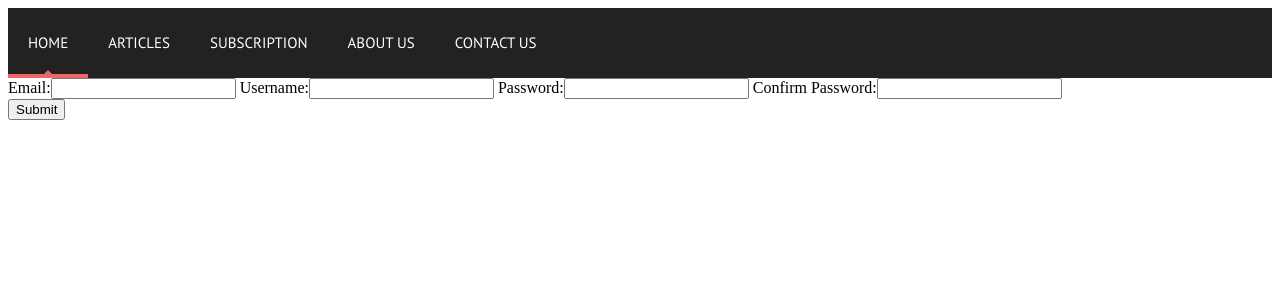
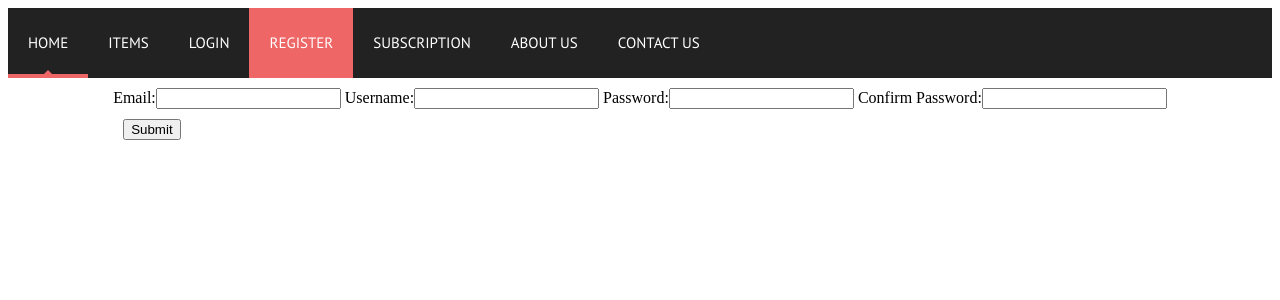
Before and after one commit to SqpuHkS/eCommerce_project, a Django app: page /register/ in a window 1280 px wide. Shown: the top 300 px of the page. Run offline with Django 3.2, Linux system fonts and the light colour scheme.

Commit message:
added links to all main pages on navbar and edited the hmtl temlates of register and login pages

```diff
--- a/items/templates/register.html
+++ b/items/templates/register.html
@@ -1,10 +1,16 @@
 {% extends 'base.html' %}
+{% load static %}
 
 {% block title %}
     Register
 {% endblock %}
 
+{% block base_head %}
+    <link rel="stylesheet" href="{% static 'css/register_and_login.css' %}">
+{% endblock %}
+
 {% block content %}
+    <div class="register-and-login-block">
      <form method="post">
          {% csrf_token %}
 
@@ -12,9 +18,11 @@
          {{ form }} <br/>
 
          <button type="submit"
-                class="btn-default">
+                class="register-and-login-block">
             Submit
          </button>
 
     </form>
+    </div>
+
 {% endblock %}
--- a/static/css/navbar.css
+++ b/static/css/navbar.css
@@ -98,7 +98,6 @@ h1{
   -o-transition:all .3s linear;
   -moz-transition:all .3s linear;
   -webkit-transition:all .3s linear;
-  color:#fff;
 }
 .credit{
   text-align:center;
@@ -133,3 +132,7 @@ color:#333;
 font-family:'open sans',sans-serif;
 margin:10px;
 }
+
+.act{
+  background-color:#ee6666;
+}
--- /dev/null
+++ b/static/css/register_and_login.css
@@ -0,0 +1,6 @@
+.register-and-login-block{
+    margin: 10px;
+    display: flex;
+    align-items: center;
+    justify-content: center
+}
--- a/templates/base/navbar.html
+++ b/templates/base/navbar.html
@@ -1,15 +1,25 @@
+{% url 'main-page-url' as main_url %}
+{% url 'items:list' as list%}
+{% url 'login-page-url' as login %}
+{% url 'register-page-url' as register %}
+
 <div class='nav'>
   <ul>
-    <li><a href='#'>Home</a></li>
-    <li><a href='#'>Articles</a>
-    <ul>
-      <li><a href='#'>Tutorial</a></li>
-      <li><a href='#'>Snippets</a></li>
-      <li><a href='#'>Freebies</a></li>
-      <li><a href='#'>Design</a></li>
-      </ul>
+    <li><a class="{% if request.path ==  main_url %}act{% endif %}"
+            href='{{ main_url }}'>Home</a></li>
+    <li><a class="{% if request.path == list %}act{% endif %}"
+            href='{{ list }}'>Items</a>
+    {% if request.user.is_authenticated %}
+    <li><a class="{% if request.path ==  login %}act{% endif %}"
+            href='{{ login }}'>Login</a></li>
+    {% else %}
+        <li><a class="{% if request.path ==  login %}act{% endif %}"
+            href='{{ login }}'>Login</a></li>
+    <li><a class="{% if request.path == register %}act{% endif %}"
+            href='{{ register }}'>Register</a>
     </li>
-    <li><a href='#'>Subscription</a>
+    {% endif %}
+      <li><a href='#'>Subscription</a>
         <ul>
       <li><a href='#'>Free</a></li>
       <li><a href='#'>Bronze</a></li>
```
Also changed, not shown: items/templates/login.html (+9 -1 lines), static/js/navbar.js (+7 -0 lines).
